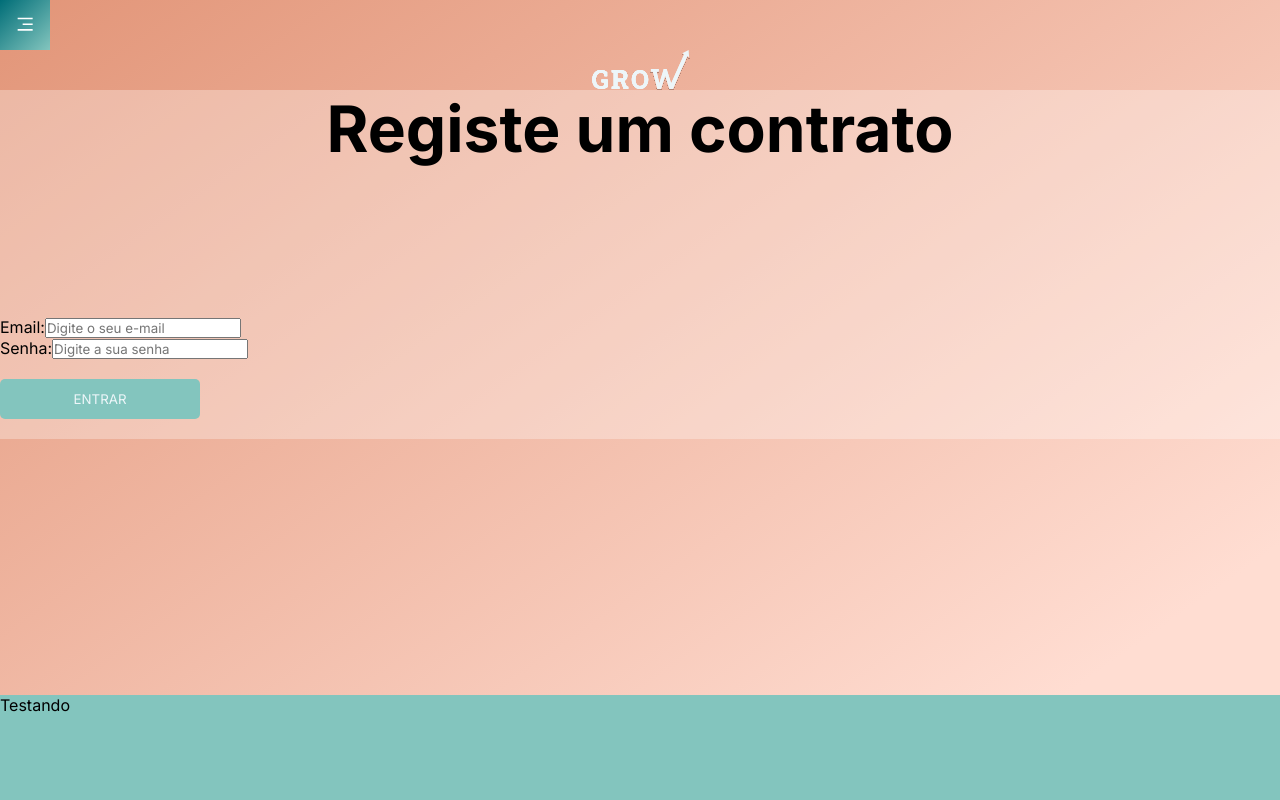
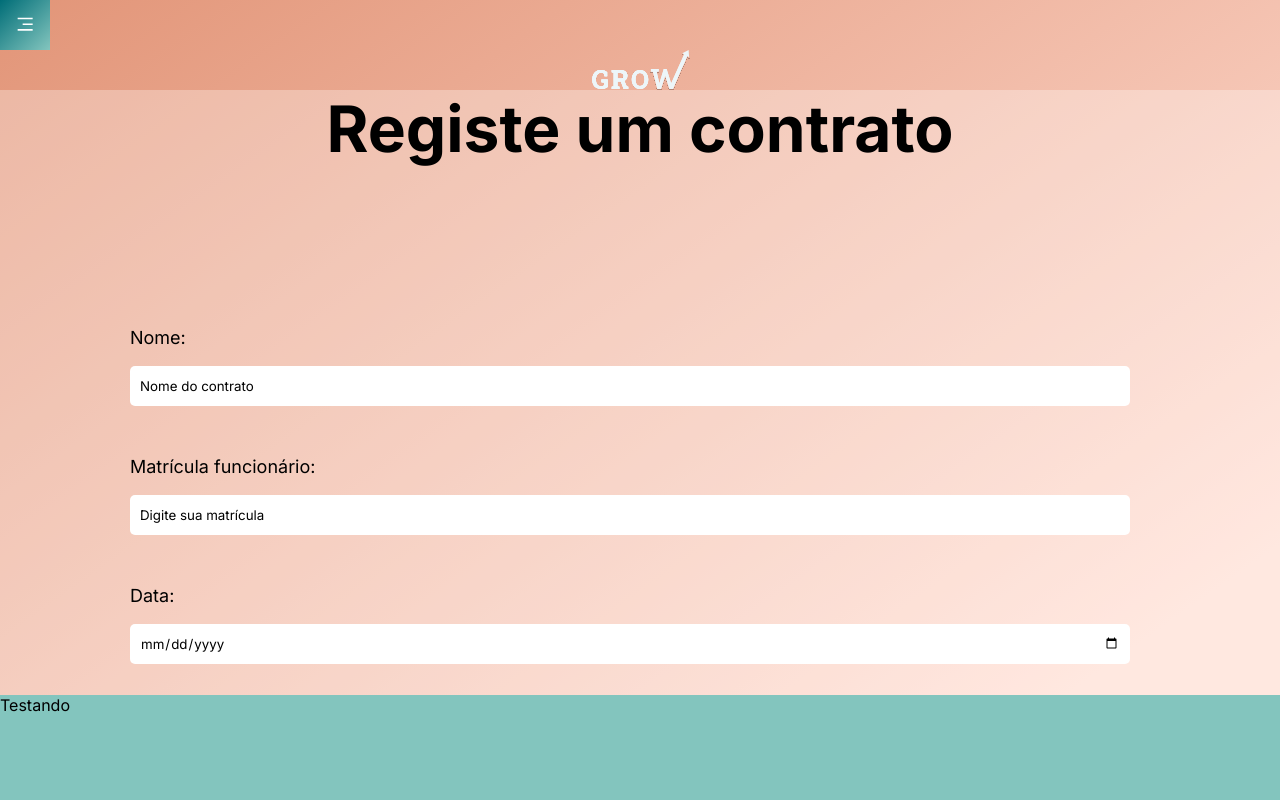
Before and after one commit to oliveiraagu1/Projeto3fase, a Next.js app in the folder frontend/: page /contract in a window 1280 px wide. Shown: the top 800 px of the page. Built offline with nearby package versions, Linux system fonts and the light colour scheme.

Commit message:
subindo alterações da tela contrato

```diff
--- a/frontend/src/components/ui/FormContract/index.jsx
+++ b/frontend/src/components/ui/FormContract/index.jsx
@@ -13,9 +13,9 @@ const schema = yup
       .email("Precisa ser um e-mail válido!")
       .required("Campo obrigatório!"),
     password: yup
-        .string()
-        .min(3, "A senha precisa ter no mínimo 3 caracteres")
-        .required("Campo obrigatório!"),
+      .string()
+      .min(3, "A senha precisa ter no mínimo 3 caracteres")
+      .required("Campo obrigatório!"),
   })
   .required();
 
@@ -38,26 +38,76 @@ export function FormContract() {
   }
   return (
     <form onSubmit={handleSubmit(handleLogin)} className={styles.form}>
-      <label className={styles.textLogin}>Email:</label>
+      <label className={styles.textLogin}>Nome:</label>
       <input
-        {...register("email")}
-        className={errors.email?.type === 'required' || errors.email?.type === 'email'  ? styles.inputError : styles.input}
+        {...register("name")}
+        className={
+          errors.name?.type === "required" || errors.name?.type === "name"
+            ? styles.inputError
+            : styles.input
+        }
         type="text"
-        placeholder="Digite o seu e-mail"
+        placeholder="Nome do contrato"
       />
-      <p className={styles.errors}>{errors.email?.message}</p>
+      <p className={styles.errors}>{errors.name?.message}</p>
 
-      <label className={styles.textLogin}>Senha:</label>
+      <label className={styles.textLogin}>Matrícula funcionário:</label>
       <input
-        {...register("password")}
-        className={errors.email?.password === 'required' || errors.password?.type === 'min'  ? styles.inputError : styles.input}
-        type="password"
-        placeholder="Digite a sua senha"
+        {...register("registration")}
+        className={
+          errors.email?.password === "required" ||
+          errors.password?.type === "min"
+            ? styles.inputError
+            : styles.input
+        }
+        type="number"
+        placeholder="Digite sua matrícula"
       />
       <p className={styles.errors}>{errors.password?.message}</p>
 
+      <label className={styles.textLogin}>Data:</label>
+      <input
+        {...register("date")}
+        className={
+          errors.email?.password === "required" ||
+          errors.password?.type === "min"
+            ? styles.inputError
+            : styles.input
+        }
+        type="date"
+      />
+      <p className={styles.errors}>{errors.password?.message}</p>
+
+      <label className={styles.textLogin}>Código do imóvel:</label>
+      <input
+        {...register("date")}
+        className={
+          errors.email?.password === "required" ||
+          errors.password?.type === "min"
+            ? styles.inputError
+            : styles.input
+        }
+        type="number"
+      />
+      <p className={styles.errors}>{errors.password?.message}</p>
+
+      <label className={styles.textLogin}>Tipo de imóvel:</label>
+      <select {...register("date")} className={styles.input}>
+        <option value="1">Casa</option>
+        <option value="2">Apartamento</option>
+      </select>
+
+      <p className={styles.errors}>{errors.password?.message}</p>
+
+      <label className={styles.textLogin}>Tipo de contrato:</label>
+      <select {...register("date")} className={styles.input}>
+        <option value="1">Venda</option>
+        <option value="2">Aluguel</option>
+      </select>
+      <p className={styles.errors}>{errors.password?.message}</p>
+
       <Button className={styles.button} loading={loading} type="submit">
-        ENTRAR
+        CADASTRAR
       </Button>
     </form>
   );
--- a/frontend/src/components/ui/FormContract/styles.module.scss
+++ b/frontend/src/components/ui/FormContract/styles.module.scss
@@ -0,0 +1,44 @@
+.form {
+  display: grid;
+  grid-template-columns: repeat(1, 1fr);
+  gap: 10px;
+  margin: 5px;
+  max-width: 1250px;
+}
+
+.input {
+  height: 40px;
+  border-radius: 5px;
+  color: var(--black);
+  padding: 10px;
+  width: 80%;
+  margin: 0 auto;
+  border: none;
+}
+.input::placeholder {
+  color: var(--black);
+}
+
+.inputError {
+  height: 40px;
+  border-radius: 5px;
+  color: var(--black);
+  padding: 10px;
+  width: 80%;
+  margin: 0 auto;
+  border: 1px solid red;
+}
+
+.errors {
+  margin: 10px auto;
+  color: red;
+}
+
+.textLogin {
+  font-size: 18px;
+  font-weight: 400;
+  color: #000;
+  padding: 10px 0 8px 0;
+  width: 80%;
+  margin: 0 auto;
+}
--- a/frontend/src/pages/contract/index.jsx
+++ b/frontend/src/pages/contract/index.jsx
@@ -30,8 +30,8 @@ export default function Contract() {
           <h1>Registe um contrato</h1>
         </div>
 
-        <div>
-            <FormContract/>
+        <div className={styles.grid}>
+          <FormContract />
         </div>
       </main>
 
--- a/frontend/src/pages/contract/styles.module.scss
+++ b/frontend/src/pages/contract/styles.module.scss
@@ -21,7 +21,6 @@
 
 .main {
   background-color: #ffffff4d;
-
 }
 
 .burguerContainer {
@@ -46,13 +45,13 @@
   }
 }
 
-.footer{
+.footer {
   background: var(--green);
   width: 100%;
   height: 105px;
   bottom: 0;
   position: fixed;
 }
-  .footer h1{
+.footer h1 {
   color: #fff;
 }
```
Also changed, not shown: 1 other file (tests, documents, lock files or other folders). Lines whose indentation alone changed are shown as unchanged.
